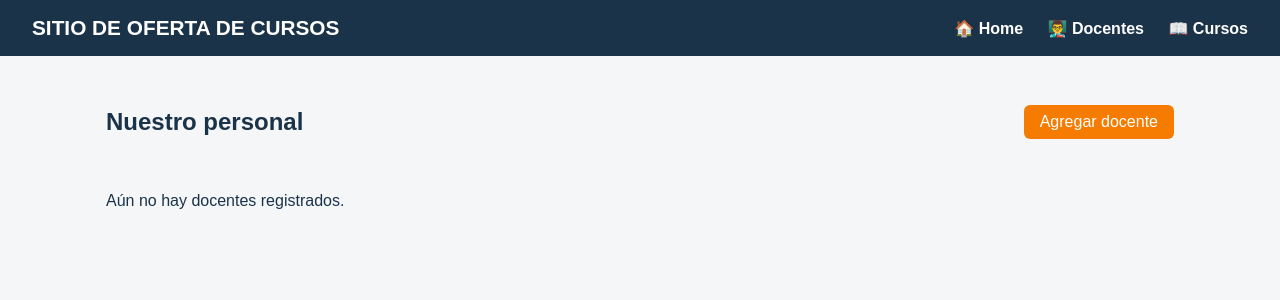
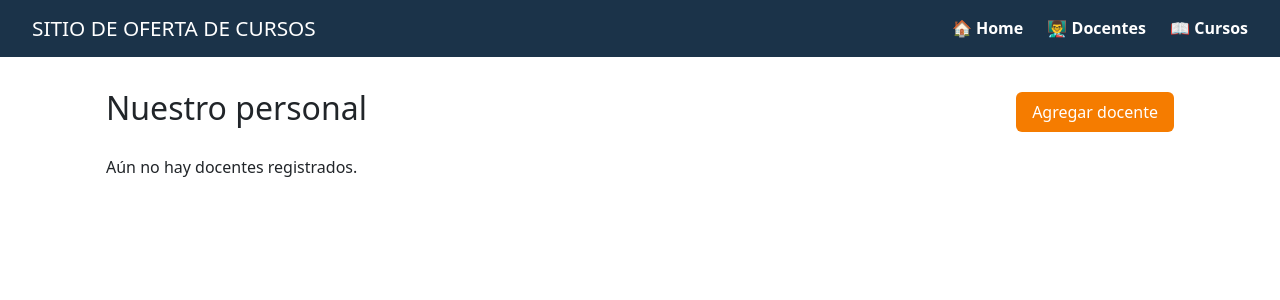
Before and after one commit to MateoACantu/DAW_GRUPO_21_S12-TPE_4, a Django app: page /docentes/ in a window 1280 px wide. Shown: the top 300 px of the page. Run offline with Django 5.2, Linux system fonts and the light colour scheme; data that the repository does not hold is empty.

Commit message:
Add Bootstrap CSS and update Cursos link

```diff
--- a/templates/base.html
+++ b/templates/base.html
@@ -6,6 +6,8 @@
     <meta name="viewport" content="width=device-width, initial-scale=1">
     <title>{% block titulo %}Sitio de oferta de cursos{% endblock %}</title>
     <link rel="stylesheet" href="{% static 'css/estilos.css' %}">
+    <link href="https://cdn.jsdelivr.net/npm/bootstrap@5.3.3/dist/css/bootstrap.min.css" rel="stylesheet">
+<link rel="stylesheet" href="https://cdn.jsdelivr.net/npm/bootstrap-icons@1.11.3/font/bootstrap-icons.min.css">
 </head>
 <body>
     <header class="encabezado">
@@ -13,7 +15,7 @@
         <nav class="menu">
             <a href="/">🏠 Home</a>
             <a href="/docentes/">👨‍🏫 Docentes</a>
-            <a href="/cursos/">📖 Cursos</a>
+            <a href="{% url 'listar_cursos' %}">📖 Cursos</a>
         </nav>
     </header>
 
```
